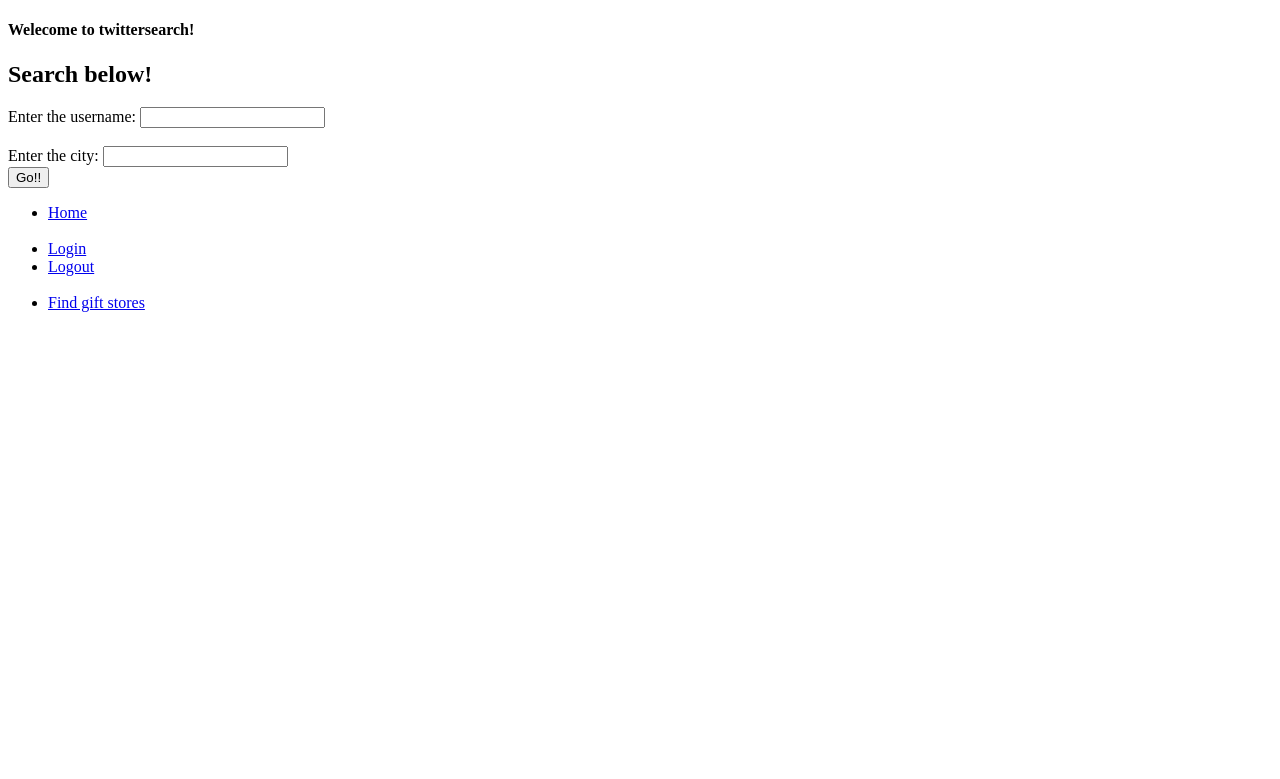
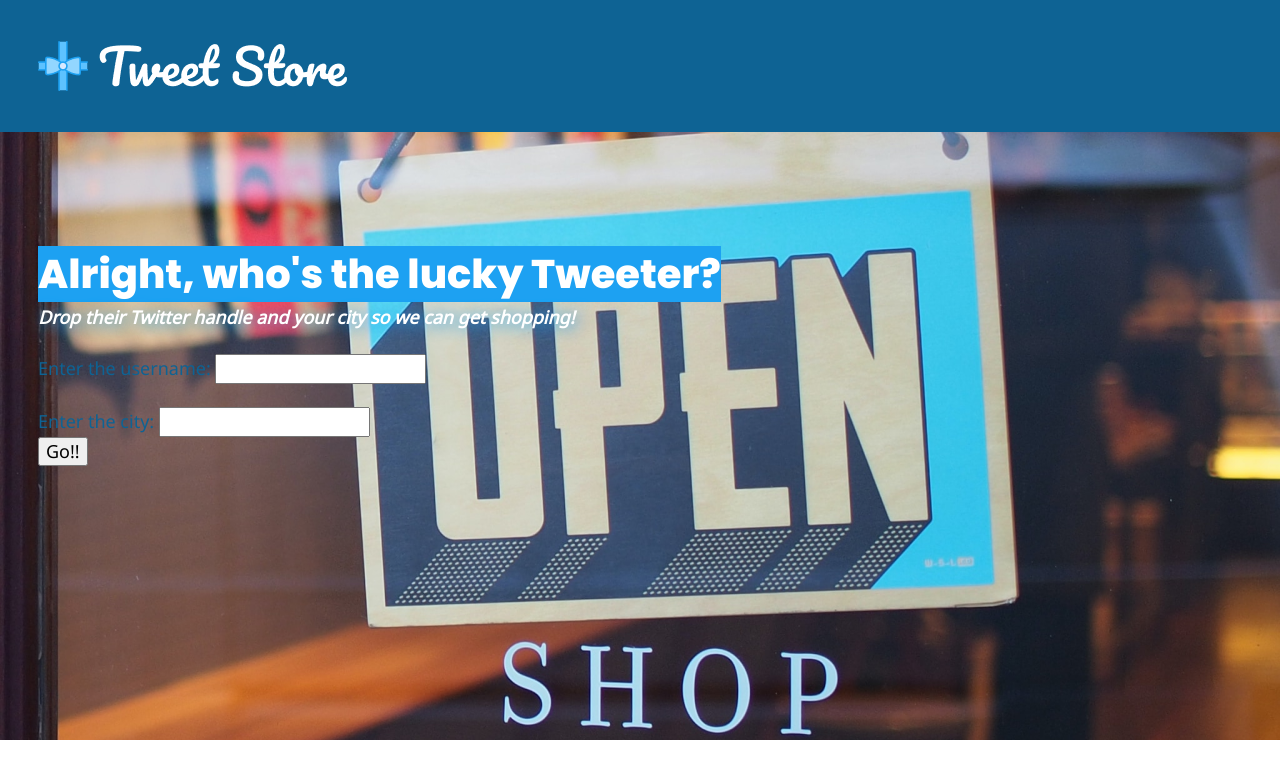
Before and after one commit to cam-garrison/cs411-group1, a Flask app: page / in a window 1280 px wide. Shown: the top 779 px of the page. Run offline with Flask 2, Linux system fonts and the light colour scheme.

Commit message:
started twitter.html

```diff
--- a/prototype/templates/css/_globals.scss
+++ b/prototype/templates/css/_globals.scss
@@ -17,6 +17,12 @@ body {
 
     &.noscroll {
         overflow: hidden;
+    }
+
+    .fullBlue {
+        width: 100%;
+        height: 100%;
+        background-color: $cerulean;
     }
 }
 
--- a/prototype/templates/css/_header.scss
+++ b/prototype/templates/css/_header.scss
@@ -1,6 +1,7 @@
 .header {
 
     display: grid;
+    padding: 1.5rem;
 
     nav {
         padding-top: 1.5rem;
@@ -87,7 +88,8 @@
         left: 0px;
         top: 0px;
         background: $cerulean;
-        padding: 38px;
+        padding-left: 2.375rem;
+        padding-right: 2.375rem;
     }
 
     &__imgContainer {
@@ -125,14 +127,16 @@
         position: absolute;
         width: 70%;
         height: 100vh;
+        background: $white;
         left: 30%;
         top: 0px;
-        padding: 38px;
-        background: $white;
+        padding-left: 2.375rem;
+        padding-right: 2.375rem;
     }
 
     .hero {
         padding: 1.5rem;
+        padding-right: 10rem;
 
         &__button {
             padding-top: 1.5625rem;
@@ -156,6 +160,12 @@
             }
         }
     }
+
+    // for twitter.html
+    &__box3 {
+        padding-left: 0.9rem;
+        padding-right: 2.375rem;
+    }
 }
 
 .overlay {
--- /dev/null
+++ b/prototype/templates/css/_twittermain.scss
@@ -0,0 +1,29 @@
+.searchbar {
+    background-image: url("/prototype/templates/images/openshop.png");
+    width: 100%;
+    height: 38rem;
+    background-color: $cerulean;
+
+    span.blueHighlight {
+        background-color: $twitterBlue;
+    }
+
+    &__padding {
+        padding: 2.375rem;
+    }
+
+    &__header {
+        padding-top: 5rem;
+    }
+
+    &__subtitle {
+        color: $white;
+        font-weight: 700;
+        font-style: italic;
+        text-shadow: 2px 2px 15px $twitterBlue;
+    }
+
+    &__form {
+
+    }
+}
--- a/prototype/templates/css/home.css
+++ b/prototype/templates/css/home.css
@@ -44,6 +44,32 @@
   animation: fadeOut 250ms ease-in-out forwards;
 }
 
+.searchbar {
+  background-image: url("/prototype/templates/images/openshop.png");
+  width: 100%;
+  height: 38rem;
+  background-color: #0E6394;
+}
+
+.searchbar span.blueHighlight {
+  background-color: #1DA1F2;
+}
+
+.searchbar__padding {
+  padding: 2.375rem;
+}
+
+.searchbar__header {
+  padding-top: 5rem;
+}
+
+.searchbar__subtitle {
+  color: #FFFFFF;
+  font-weight: 700;
+  font-style: italic;
+  text-shadow: 2px 2px 15px #1DA1F2;
+}
+
 html {
   font-size: 100%;
   box-sizing: border-box;
@@ -64,6 +90,12 @@ body {
 
 body.noscroll {
   overflow: hidden;
+}
+
+body .fullBlue {
+  width: 100%;
+  height: 100%;
+  background-color: #0E6394;
 }
 
 h1 {
@@ -146,6 +178,7 @@ button:hover, .button:hover {
 
 .header {
   display: grid;
+  padding: 1.5rem;
 }
 
 .header nav {
@@ -226,7 +259,8 @@ button:hover, .button:hover {
   left: 0px;
   top: 0px;
   background: #0E6394;
-  padding: 38px;
+  padding-left: 2.375rem;
+  padding-right: 2.375rem;
 }
 
 .header__imgContainer {
@@ -262,14 +296,16 @@ button:hover, .button:hover {
   position: absolute;
   width: 70%;
   height: 100vh;
+  background: #FFFFFF;
   left: 30%;
   top: 0px;
-  padding: 38px;
-  background: #FFFFFF;
+  padding-left: 2.375rem;
+  padding-right: 2.375rem;
 }
 
 .header .hero {
   padding: 1.5rem;
+  padding-right: 10rem;
 }
 
 .header .hero__button {
@@ -292,6 +328,11 @@ button:hover, .button:hover {
   transform: rotate(-45deg);
 }
 
+.header__box3 {
+  padding-left: 0.9rem;
+  padding-right: 2.375rem;
+}
+
 .overlay {
   opacity: 0;
   position: fixed;
--- a/prototype/templates/css/home.scss
+++ b/prototype/templates/css/home.scss
@@ -1,6 +1,7 @@
 @import "variables";
 @import "mixins";
 @import "animations";
+@import "twittermain";
 
 @import "globals";
 @import "header";
--- a/prototype/templates/home.html
+++ b/prototype/templates/home.html
@@ -13,7 +13,7 @@
     <link href="https://fonts.googleapis.com/css2?family=Noto+Sans&family=Poppins:wght@800&display=swap" rel="stylesheet">
     <link rel="stylesheet" href="/prototype/templates/css/home.css">
 
-    <title>Tweet Store</title>
+    <title>Tweet Store Menu</title>
     <meta name="description" content="Welcome to the Tweet Store, your one-stop-shop that'll make your gift shopping a whole lot tweeter! Tweet Store is a web app that allows users to generate a list of stores based on Tweets pulled from a valid Twitter account.">
 </head>
 
--- a/prototype/templates/twitter.html
+++ b/prototype/templates/twitter.html
@@ -1,18 +1,49 @@
 <!doctype html>
-<title>Search for stores to Ffnd a gift for your friend! </title>
+<html lang="en"></html>
+<head>
+    <!-- required meta tags -->
+    <meta charset="utf-8">
+    <meta name="viewport" content="width=device-width, initial-scale=1, shrink-to-fit=no">
 
+    <!-- CSS and stuff -->
+    <link rel="stylesheet" href="home.css">
+    <link rel="shortcut icon" sizes="32x32" type="image/png" href="images/favicon.png">
+    <link href="https://cdn.jsdelivr.net/npm/bootstrap@5.0.0-beta3/dist/css/bootstrap.min.css" rel="stylesheet" integrity="sha384-eOJMYsd53ii+scO/bJGFsiCZc+5NDVN2yr8+0RDqr0Ql0h+rP48ckxlpbzKgwra6" crossorigin="anonymous">
+    <link rel="preconnect" href="https://fonts.gstatic.com">
+    <link href="https://fonts.googleapis.com/css2?family=Noto+Sans&family=Poppins:wght@800&display=swap" rel="stylesheet">
+    <link rel="stylesheet" href="/prototype/templates/css/home.css">
 
-{% if message %}
-<h4>{{message}}!</h4>
-{% endif %}
-
-
+    <title>Tweet Store Search</title>
+</head>
 
 <body>
-    <div class="title">
-        <h2>Search below!</h2>
+    <header class="header fullBlue">
+        <div class="header__box3">
+            <div class="flex flex-jc-sb flex-ai-c">
+
+                <a href="/" class="header__logo hide-for-mobile">
+                    <img src="images/logowtext.png" alt="Tweet Store">
+                </a>
+
+                <a href="/" class="header__logo hide-for-desktop">
+                    <img src="images/logo 50x50.png" alt="Tweet Store Icon">
+                </a>
+
             </div>
-    <div id="content">
+        </div>
+    </header>
+
+    <section class="searchbar">
+        <div class="searchbar__padding">
+            <div class="searchbar__header">
+                <h1>
+                    <span class="blueHighlight">Alright, who's the lucky Tweeter?</span>
+                </h1>
+                <p class="searchbar__subtitle">
+                    Drop their Twitter handle and your city so we can get shopping!
+                </p>
+            </div>
+            <div id="content" class="searchbar__form">
                 <form method="post" action="{{ url_for('twitter' )}}">
                     <label for="username">Enter the username:</label>
                     <input type="username" name="username" />
@@ -24,13 +55,9 @@
                     <input type="submit" , name="search" , value="Go!!" />
                 </form>
             </div>
+
+        </div>
+
+    </section>
+
 </body>
-
-<ul>
-    <li><a href='/'>Home</a></li>
-    <br>
-    <li><a href='/login'>Login</a></li>
-    <li><a href='/logout'>Logout</a></li>
-    <br>
-    <li><a href='/twitter'>Find gift stores</a></li>
-</ul>
```
Also changed, not shown: prototype/templates/images/openshop.png (added), 1 other file. Lines whose indentation alone changed are shown as unchanged.
